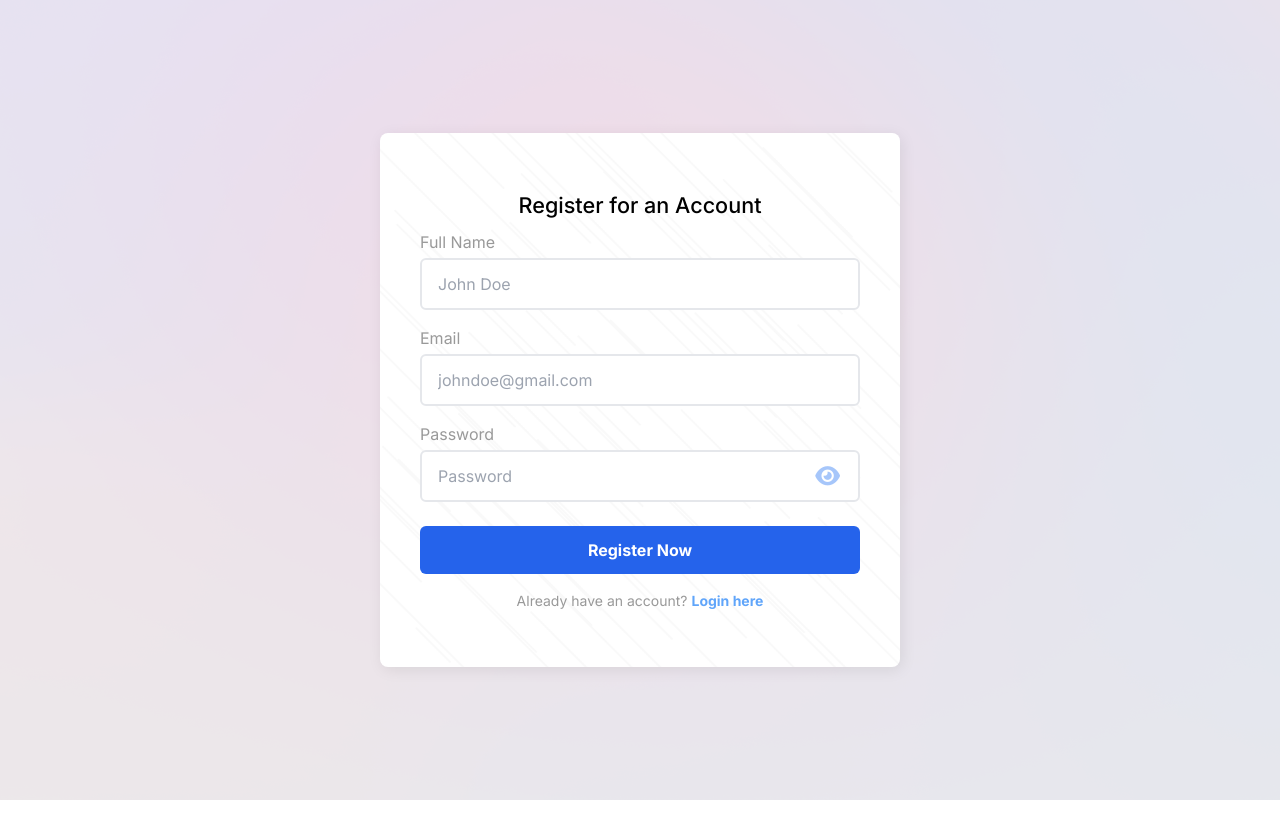
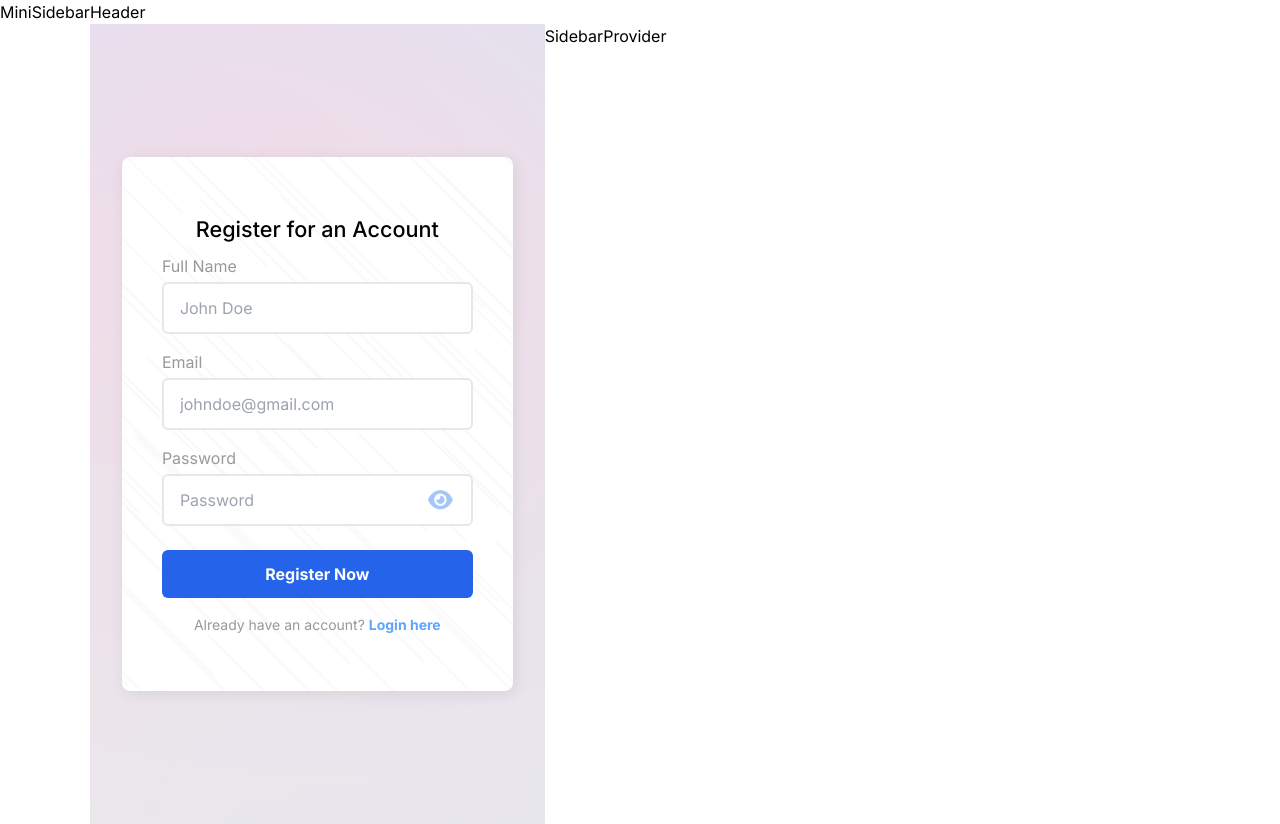
Before and after one commit to janysoth/ReactProjects, a Next.js app in the folder notes-app-v2/client/: page /register in a window 1280 px wide. Before the commit the page ends 800 px from the top, so only its background shows below. Built offline with nearby package versions, Linux system fonts and the light colour scheme; no server answers.

Commit message:
Refactor RootLayout to include MainContentLayout, MainLayout, SidebarProvider and Header components.

```diff
--- /dev/null
+++ b/notes-app-v2/client/app/components/Header/Header.tsx
@@ -0,0 +1,9 @@
+import React from 'react'
+
+const Header = () => {
+  return (
+    <div>Header</div>
+  )
+}
+
+export default Header
--- /dev/null
+++ b/notes-app-v2/client/app/components/MiniSidebar/MiniSidebar.tsx
@@ -0,0 +1,9 @@
+import React from 'react'
+
+const MiniSidebar = () => {
+  return (
+    <div>MiniSidebar</div>
+  )
+}
+
+export default MiniSidebar
--- a/notes-app-v2/client/app/layout.tsx
+++ b/notes-app-v2/client/app/layout.tsx
@@ -2,7 +2,12 @@ import type { Metadata } from "next";
 import { Inter } from "next/font/google";
 import { Toaster } from "react-hot-toast";
 
+import MainContentLayout from "@/providers/MainContentLayout";
+import MainLayout from "@/providers/MainLayout";
+import SidebarProvider from "@/providers/SidebarProvider";
 import UserProvider from "@/providers/UserProvider";
+import Header from "./components/Header/Header";
+import MiniSidebar from "./components/MiniSidebar/MiniSidebar";
 import "./globals.css";
 
 const inter = Inter({ subsets: ["latin"] });
@@ -32,7 +37,19 @@ export default function RootLayout({
 
         <UserProvider>
           <Toaster position="top-center" />
-          {children}
+
+          <div className="h-full flex overflow-hidden">
+            <MiniSidebar />
+
+            <div className="flex-1 flex flex-col">
+              <Header />
+
+              <MainContentLayout>
+                <MainLayout>{children}</MainLayout>
+                <SidebarProvider />
+              </MainContentLayout>
+            </div>
+          </div>
         </UserProvider>
       </body>
     </html>
--- /dev/null
+++ b/notes-app-v2/client/providers/MainContentLayout.tsx
@@ -0,0 +1,20 @@
+"use client"
+import React from 'react';
+
+import { useUserContext } from '@/context/userContext';
+
+interface MainContentLayoutProps {
+  children: React.ReactNode;
+}
+
+const MainContentLayout = ({ children }: MainContentLayoutProps) => {
+  const userId = useUserContext().user._id;
+
+  return (
+    <main className={`${userId ? "pr-[20rem]" : ""} pb-[1.5rem] flex h-full`}>
+      {children}
+    </main>
+  )
+}
+
+export default MainContentLayout
--- /dev/null
+++ b/notes-app-v2/client/providers/MainLayout.tsx
@@ -0,0 +1,15 @@
+"use client"
+
+import React from 'react';
+
+interface MainLayoutProps {
+  children: React.ReactNode;
+}
+
+const MainLayout = ({ children }: MainLayoutProps) => {
+  return (
+    <div>{children}</div>
+  )
+}
+
+export default MainLayout
--- /dev/null
+++ b/notes-app-v2/client/providers/SidebarProvider.tsx
@@ -0,0 +1,11 @@
+"use client"
+
+import React from 'react'
+
+const SidebarProvider = () => {
+  return (
+    <div>SidebarProvider</div>
+  )
+}
+
+export default SidebarProvider
```
